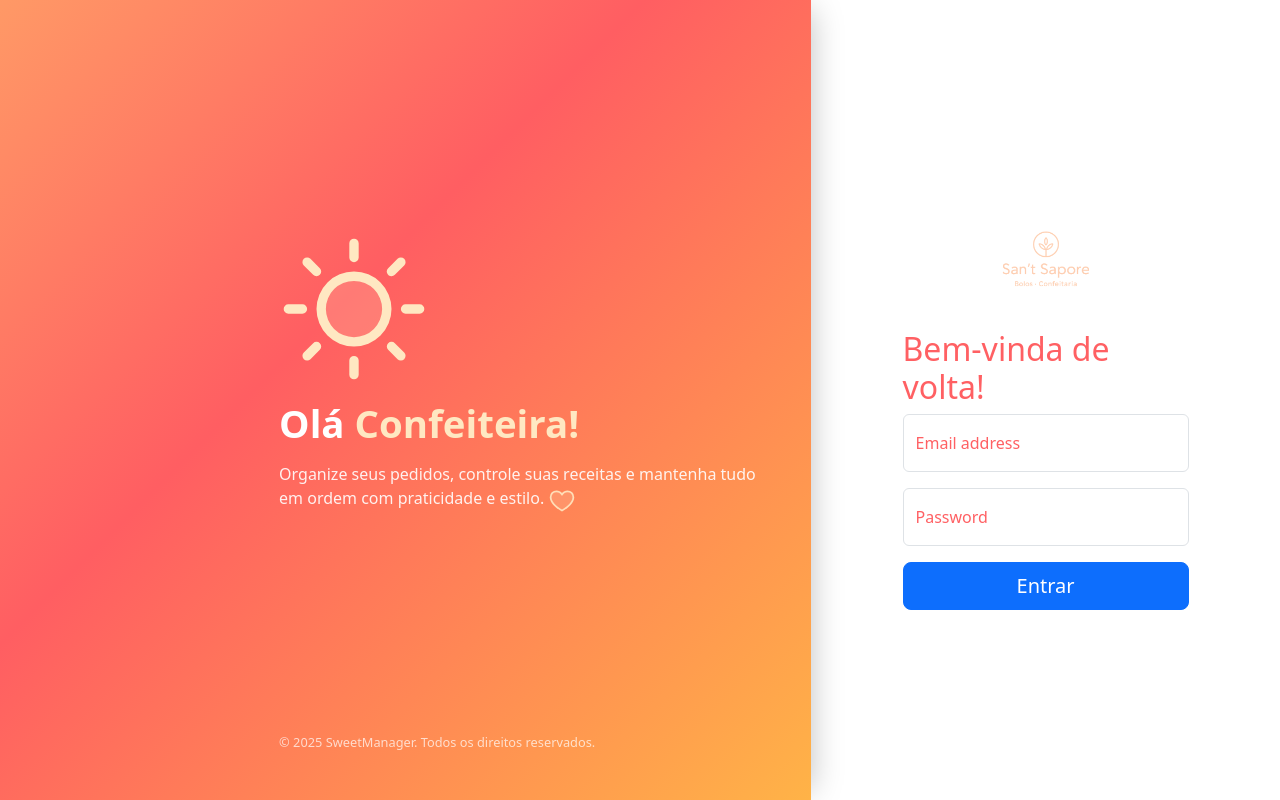
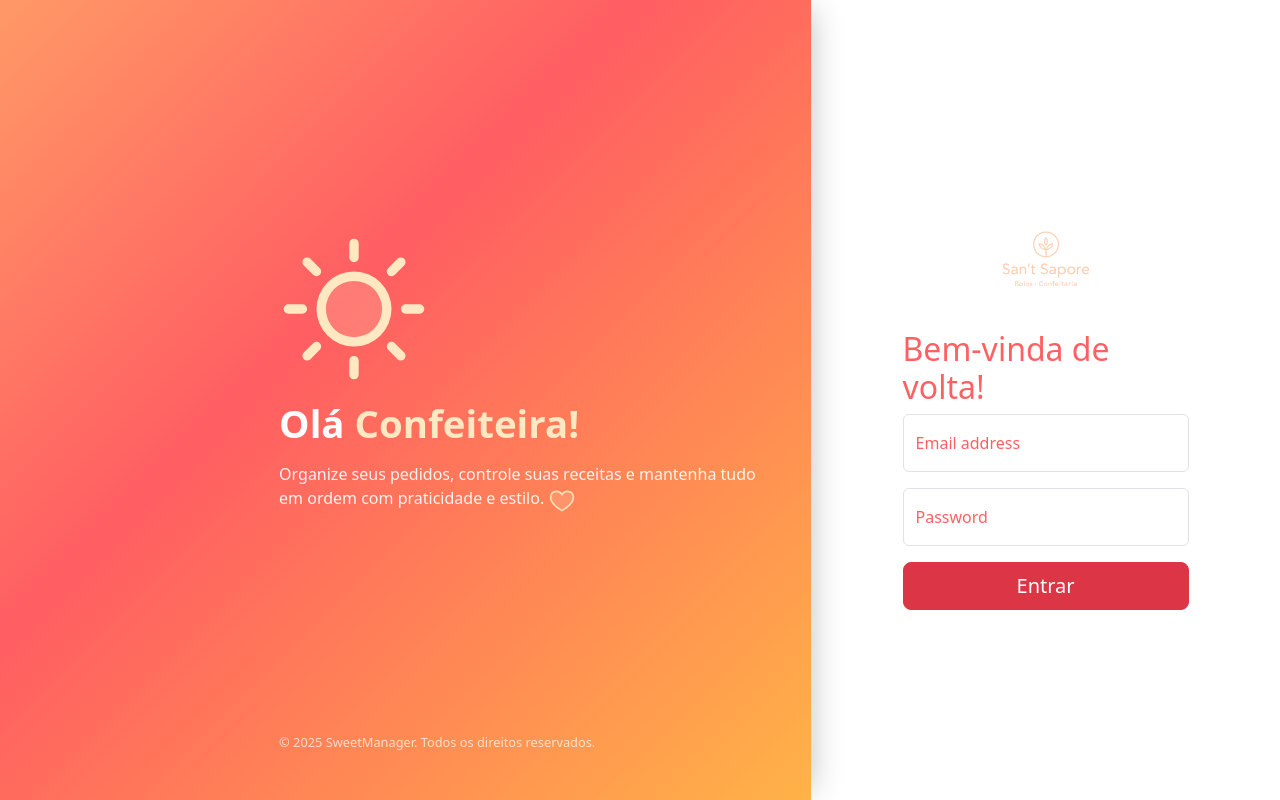
Before and after one commit to agbram/projeto_integrador_dev, a Next.js app: page /login in a window 1280 px wide. Built offline with nearby package versions, Linux system fonts and the light colour scheme.

Commit message:
buttonchange danger variation

```diff
--- a/src/components/Buttons/ButtonLogin/index.tsx
+++ b/src/components/Buttons/ButtonLogin/index.tsx
@@ -7,7 +7,7 @@ export default function ButtonLogin(props: Props) {
 
   return (
     <div className="d-grid gap-2">
-      <Button variant="primary" size="lg" onClick={props.onClick}>
+      <Button variant="danger" size="lg" onClick={props.onClick}>
         Entrar
       </Button>
     </div>
```
Also changed, not shown: 1 other file (tests, documents, lock files or other folders).
